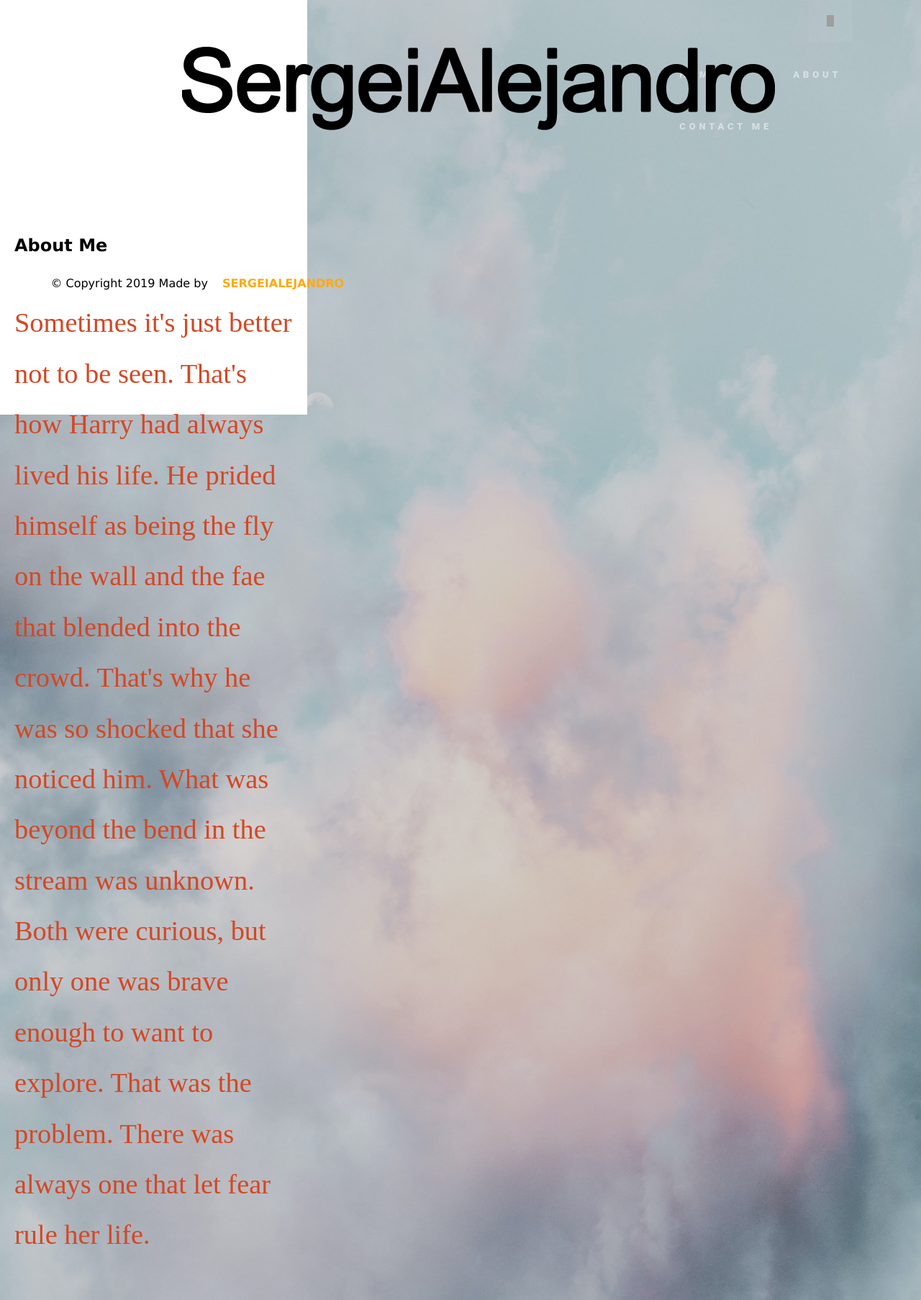
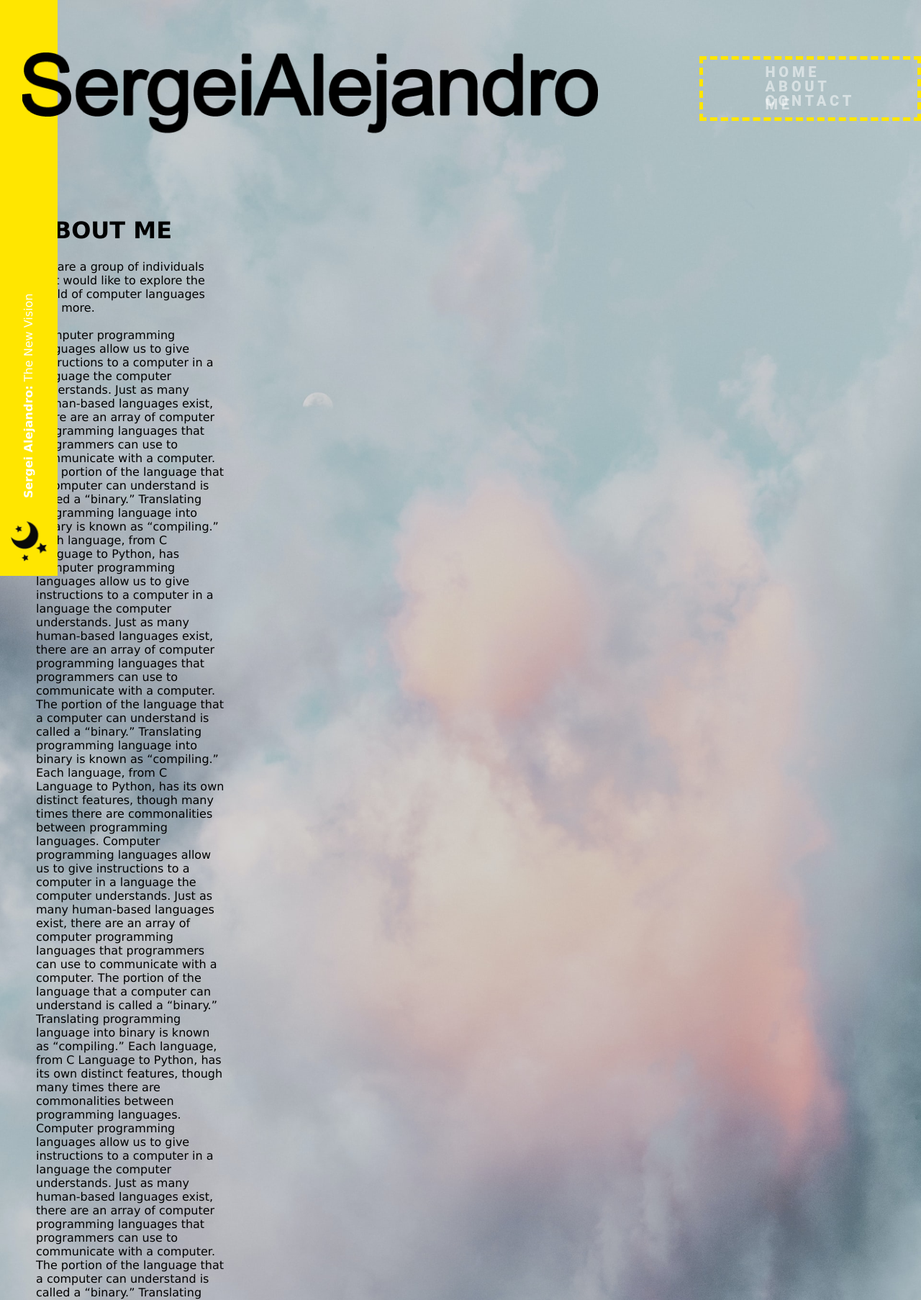
Before and after one commit to SergeiAlejandro/2021_SITE, a PHP site: page /home.html in a window 1280 px wide. Shown: the top 1806 px of the page at 72% size. Run offline with PHP 8.4, Linux system fonts and the light colour scheme; grey boxes are pictures that could not be loaded.

Commit message:
fixed layout - 1:56pm

```diff
--- a/css/main.css
+++ b/css/main.css
@@ -9,10 +9,6 @@ body{
     -moz-background-size: cover;
     -o-background-size: cover;
     background-size: cover;
-
-    animation: fadeInAnimation ease 3s;
-    animation-iteration-count: 1;
-    animation-fill-mode: forwards;
 }
 
 /* ---------------------------------- text ------------------------------------  */
@@ -28,9 +24,6 @@ a{
     color: rgb(228, 228, 228);
   }
 
-
-
-
   p img {
     margin: 0;
   }
@@ -44,27 +37,23 @@ a{
     color: #d44724;
   }
 
-
   /* -------------------------grid layout for full site  -------------------------- */
 .container_website {
     display: grid;
-    grid-template-columns: 1fr 1fr 1fr;
+    /* 3 COLUMNS  */
+    grid-template-columns: 1fr 1fr 1fr 1fr;
+    /* 5 ROWS  */
     grid-template-rows: 50px 100px auto auto 50px;
-    grid-column-gap: 10px
-    grid-row-gap: 10px
-    justify-items: stretch
-    align-items: stretch
+    grid-column-gap: 10px;
+    grid-row-gap: 10px;
+    justify-items: stretch;
+    align-items: stretch;
  }
 
  /*  ---------------------------------- logo  ---------------------------------------*/
 .logo_img {
     position: absolute;
     top: 2rem;
-    left: 0;
-    width: 100%;
-    height: 78px;
-    text-align: center;
-    z-index: 100;
 }
 
 .logo_id{
@@ -77,10 +66,9 @@ a{
 /* ---------------------------------- navigation bar ---------------------------------*/
 
 #nav_id{
-    justify-content: right;
     list-style: none;
     margin-right: 10%;
-    grid-column: 3;
+    grid-column: 4;
     grid-row: 2/3;
     flex-direction: column;
 }
@@ -94,16 +82,15 @@ a{
     list-style: none;
     margin-left: 0;
     margin-top: 18px;
-  }
-
-  .nav li {
-    display: inline-block;
-    padding-left: 0;
+    font-size: 20px;
+    border-style: dashed;
+    border-width: 5px;
+    border-color: #ffe600;
   }
 
   .nav li a {
     display: block;
-    line-height: calc(78px - (18px * 2));
+    line-height: 5px;
   }
 
   #nav_id {
@@ -132,31 +119,18 @@ a{
     color: #ffffff;
   }
 
-  #nav_id .current a {
-    color: #ffffff;
-  }
 
 /* ------------------------------------ sections ---------------------------------- */
 .container_sections {
-    height: 100%;
-    overflow: scroll;
+    /* height: 100%; */
+    /* overflow: scroll; */
 
-    grid-column: 1/-4;
-    grid-row: 3/5;
+    /* grid-column: 1/-4;
+    grid-row: 3/5; */
 }
 
-/* .section_01, section_02 {
-    /* Take full size */
-    height: 100%;
-    width: 100%;
-
-    /* Stick to the top */
-    position: sticky;
-    top: 0;
-} */
-
 /* ------------------------ intro content ------------------------------------ */
-.intro-content {
+/* .intro-content {
     height: 100%;
     max-width: 1140px;
     padding-top: 20vh;
@@ -198,14 +172,21 @@ a{
     height: 100%;
     background-color: rgb(255, 255, 255);
     opacity: .5;
-  }
+  } */
 
   /* ----------------------------- footer ----------------------------------- */
 
+  .footer {
+    height: 50px;
+    margin-top: -50px;
+
+    grid-column: 1/3;
+    grid-row: 5/-6;
+  }
 
 
   /* ------------------------- button to go back up ----------------------------- */
-  .back_to_top {
+  /* .back_to_top {
     position: absolute;
     top: -1px;
     right: 6rem;
@@ -274,10 +255,18 @@ a{
     left: calc(30px + 15px);
     top: -165px;
   }
+ */
+
+  /* ----------------------------- about me ---------------------------------- */
+  .about_me{
+      grid-column: 1/2;
+      grid-row: 4/5;
+      padding-top: 100px;
+      padding-left: 50px;
+  }
 
 
-  /* ----------------------------- about me ---------------------------------- */
-  .section_01 {
+  /* .section_01 {
     padding-top: 19.2rem;
     padding-bottom: 16.8rem;
     background-color: #ffffff;
@@ -312,22 +301,11 @@ a{
 
   .about-me__buttons .column:last-child {
     padding-left: 32px;
-  }
+  } */
 
   /* ------------------ row and colums ------------------------------ */
- .footer {
-    width: 89%;
-    max-width: 1200px;
-    margin: 0 auto;
-    display: -ms-flexbox;
-    display: -webkit-flex;
-    display: flex;
-    -webkit-flex-flow: row wrap;
-    -ms-flex-flow: row wrap;
-    flex-flow: row wrap;
-}
 
-.footer .row {
+/* .row {
     width: auto;
     max-width: none;
     margin-left: -20px;
@@ -344,4 +322,64 @@ a{
 .collapse > .column,
 .column.collapse {
     padding: 0;
+} */
+
+/* -------------------------- side panel --------------------- */
+.left-bar {
+    left: 0;
+    top: 0;
+    background: #ffe600;
+    width: 80px;
+    height: 100%;
+    color: rgb(255, 255, 255);
 }
+
+.fixed-bar {
+    position: fixed;
+    z-index: 1000;
+}
+
+.left-bar .top-icon {
+    background: rgb(199, 199, 199);
+    /* height: 100px; */
+    width: 200px;
+}
+
+.left-bar .top-icon, .left-bar .bottom-icon {
+    display: flex;
+    -webkit-box-pack: center;
+    justify-content: center;
+    -webkit-box-align: center;
+    align-items: center;
+}
+
+.left-bar .center-text {
+    height: calc(100% - 185px);
+    position: relative;
+}
+
+.left-bar .center-text p {
+    white-space: nowrap;
+    position: absolute;
+    bottom: 80px;
+    left: 0;
+    transform-origin: 0 0;
+    transform: rotate(270deg);
+    margin-left: 30px;
+}
+
+.left-bar .center-text .medium {
+    font-weight: bold;
+}
+
+#top_logo_size{
+width: 800px;
+padding-left: 20%;
+padding-top: 50%;
+}
+
+#botton_logo_size{
+    width: 50px;
+    position: fixed;
+    bottom: 20px;
+}
--- a/home.html
+++ b/home.html
@@ -1,5 +1,6 @@
 <!DOCTYPE html>
 <html lang="en">
+
 <head>
     <meta charset="UTF-8">
     <meta http-equiv="X-UA-Compatible" content="IE=edge">
@@ -15,98 +16,62 @@
 
     <div class="container_website">
 
-              <!-- logo  -->
-              <header class="logo_img">
-                <div class="logo_id">
-                    <a href="home.html"><img src="images/logo.png" alt="Logo">
-                    </a>
-                </div>
-            </header>
-            <!-- logo  -->
+        <div id="home"></div>
+        <!--------------------------- logo  ------------------------------->
 
-        <!-- navigation bar  -->
+        <!------------------------ navigation bar  ------------------------->
         <div class="nav" id="nav_id">
             <ul>
-                <li><a href="#home">Home</a></li>
+                <li><a href="#logo_home">Home</a></li>
                 <li><a href="#about">About</a></li>
                 <li><a href="contactme.html">Contact Me</a></li>
             </ul>
         </div>
-        <!-- navigation bar  -->
+        <!----------------------- navigation bar  --------------------------->
 
+        <!----------------------------- sections ------------------------- -->
+        <div id="about"></div>
+        <div class="about_me">
 
-
-
-
-
-
-
-        <section class="container_sections">
-
-            <div class="row intro-content">
-
-                <div class="column intro-text">
-                    <h3>Hello, I'm Sergei Alejandro</h3>
-                    <h1>
-                        Digital Designer <br>
-                        and Web Developer <br>
-                        Stealer Worldwide.
-                    </h1>
+            <div class="adding-a-line">
+              <h1>ABOUT ME</h1>
             </div>
 
-                <div class="intro-scroll">
-                    <a href="#about">
-                        Scroll For More
-                    </a>
-                </div>
-
-                <div class="intro-grid"></div>
-
-            </div>
-
-        </section> <!-- end intro -->
-
-
-        <!-- about
-        ================================================== -->
-        <section id="about" class="section_01">
-
-            <div class="about-me">
-
-                <div class="row">
-                    <div class="column">
-                        <h2 class="section-heading">About Me</h2>
-                    </div>
-                </div>
-
-                <div class="row">
-                    <div class="column about-me__text">
-                        <p class="lead">
-                            Sometimes it's just better not to be seen. That's how Harry had always lived his life. He prided himself as being the fly on the wall and the fae that blended into the crowd. That's why he was so shocked that she noticed him.
-                            What was beyond the bend in the stream was unknown. Both were curious, but only one was brave enough to want to explore. That was the problem. There was always one that let fear rule her life.
-                        </p>
-
-                        <p>
-                            The box sat on the desk next to the computer. It had arrived earlier in the day and business had interrupted her opening it earlier. She didn't who had sent it and briefly wondered who it might have been. As she began to unwrap it, she had no idea that opening it would completely change her life.
-                            She had been an angel for coming up on 10 years and in all that time nobody had told her this was possible. The fact that it could ever happen never even entered her mind. Yet there she stood, with the undeniable evidence sitting on the ground before her. Angels could lose their wings.
-                        </p>
-
-                        <p>
-                            Have you ever wondered about toes? Why 10 toes and not 12. Why are some bigger than others? Some people can use their toes to pick up things while others can barely move them on command. Some toes are nice to look at while others are definitely not something you want to look at. Toes can be stubbed and make us scream. Toes help us balance and walk. 10 toes are just something to ponder.
-                            Waiting and watching. It was all she had done for the past weeks. When you’re locked in a room with nothing but food and drink, that’s about all you can do anyway. She watched as birds flew past the window bolted shut. She couldn’t reach it if she wanted too, with that hole in the floor. She thought she could escape through it but three stories is a bit far down..
-                        </p>
-
-                        <p>
-                            Bryan had made peace with himself and felt comfortable with the choices he made. This had made all the difference in the world. Being alone no longer bothered him and this was essential since there was a good chance he might spend the rest of his life alone in a cell.
-                            They decided to find the end of the rainbow. While they hoped they would find a pot of gold, neither of them truly believed that the mythical pot would actually be there. Nor did they believe they could actually find the end of the rainbow. Still, it seemed like a fun activity for the day, and pictures of them chasing rainbows would look great on their Instagram accounts. They would have never believed they would actually find the end of a rainbow, and when they did, what they actually found there.
-                        </p>
-                    </div>
-                </div>
-
-            </div> <!-- end about-me -->
-
-        </section> <!-- end about -->
-
+            <p id="about-us">
+              We are a group of individuals that would like to explore the world of computer languages and more.
+              <br><br>
+              Computer programming languages allow us to give instructions to a computer in a language the computer understands.
+                Just as many human-based languages exist, there are an array of computer programming languages that programmers
+              can use to communicate with a computer. The portion of the language that a computer can understand is called a
+              “binary.” Translating programming language into binary is known as “compiling.” Each language, from C Language to
+              Python, has Computer programming languages allow us to give instructions to a computer in a language the computer understands.
+              Just as many human-based languages exist, there are an array of computer programming languages that programmers
+            can use to communicate with a computer. The portion of the language that a computer can understand is called a
+            “binary.” Translating programming language into binary is known as “compiling.” Each language, from C Language to
+            Python, has its own distinct features, though many times there are commonalities between programming languages.
+            Computer programming languages allow us to give instructions to a computer in a language the computer understands.
+                Just as many human-based languages exist, there are an array of computer programming languages that programmers
+              can use to communicate with a computer. The portion of the language that a computer can understand is called a
+              “binary.” Translating programming language into binary is known as “compiling.” Each language, from C Language to
+              Python, has its own distinct features, though many times there are commonalities between programming languages.
+              Computer programming languages allow us to give instructions to a computer in a language the computer understands.
+                Just as many human-based languages exist, there are an array of computer programming languages that programmers
+              can use to communicate with a computer. The portion of the language that a computer can understand is called a
+              “binary.” Translating programming language into binary is known as “compiling.” Each language, from C Language to
+              Python, has its own distinct features, though many times there are commonalities between programming languages.
+              Computer programming languages allow us to give instructions to a computer in a language the computer understands.
+                Just as many human-based languages exist, there are an array of computer programming languages that programmers
+              can use to communicate with a computer. The portion of the language that a computer can understand is called a
+              “binary.” Translating programming language into binary is known as “compiling.” Each language, from C Language to
+              Python, has its own distinct features, though many times there are commonalities between programming languages.
+              its own distinct features, though many times there are commonalities between programming languages.
+              <br><br>
+              These languages allow computers to quickly and efficiently process large and complex swaths of information.
+              For example, if a person is given a list of randomized numbers ranging from one to ten thousand and is asked to
+              place them in ascending order, chances are that it will take a sizable amount of time and include some errors.
+              <br><br>
+              There are dozens of programming languages used in the industry today. We’ve compiled overviews of the 4 languages
+              we have learned so far down below.
 
           </div>
 
@@ -114,15 +79,25 @@
 
 
 
+        <!------------------------------------- side panel  ------------------------------------>
+        <div class="left-bar fixed-bar" style="opacity: 1;">
+            <a href="/" class="top-icon">
+                <a href="#home"><img src="images/logo.png" alt="Logo" id="top_logo_size">
+            </a>
+            <div class="center-text">
+                <p>
+                    <span class="medium">Sergei Alejandro:</span>  The New Vision
+                </p>
+            </div>
+            <div class="bottom-icon">
+                <img src="./images/bottom_logo.png" id="botton_logo_size">
+            </div>
+        </div>
+        <!------------------------------------- side panel  ------------------------------------>
 
 
-
-
-
-
-    <footer>
+        <!-- <footer> -->
         <div class="footer">
-            <div class="footer_copyright">
             <span>© Copyright 2019</span>
             <span>Made by <a href="#">SergeiAlejandro</a></span>
         </div>
@@ -130,8 +105,11 @@
         <div class="back_to_top">
             <a title="Back to Top" href="#top"></a>
         </div>
+        <!-- </footer> -->
+
     </div>
-    </footer>
+
+
 </body>
 
 </html>
```
Also changed, not shown: images/bottom_logo.png (added), images/top_logo.png (added). Lines whose indentation alone changed are shown as unchanged.
